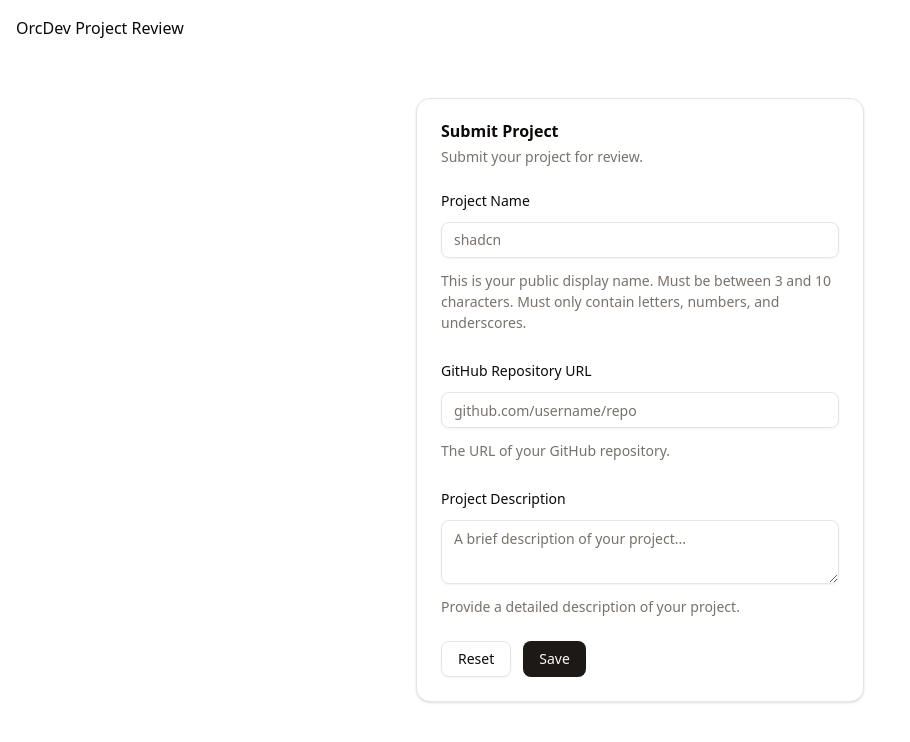
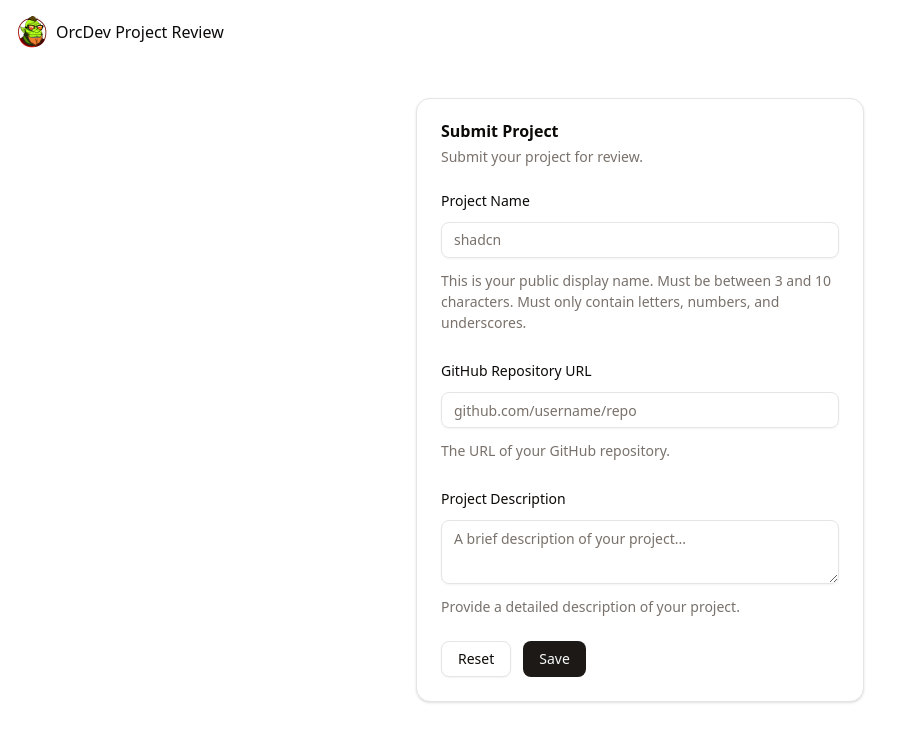
Before and after one commit to TheOrcDev/orcdev-project-review, a Next.js app: page / in a window 1280 px wide. Shown: the top 742 px of the page, without its empty margins (0-910 px from the left). Built offline with nearby package versions, Linux system fonts and the light colour scheme.

Commit message:
feat(app) add orcdev logo

```diff
--- a/components/header.tsx
+++ b/components/header.tsx
@@ -1,9 +1,18 @@
+import Image from "next/image";
 import { ModeSwitcher } from "./mode-switcher";
 
 export function Header() {
   return (
     <header className="absolute top-0 flex w-full items-center justify-between p-4">
-      <h1>OrcDev Project Review</h1>
+      <div className="flex items-center gap-2">
+        <Image
+          alt="OrcDev Project Review"
+          height={32}
+          src="/orcdev.png"
+          width={32}
+        />
+        <h1>OrcDev Project Review</h1>
+      </div>
       <ModeSwitcher />
     </header>
   );
```
Also changed, not shown: public/orcdev.png (added).
